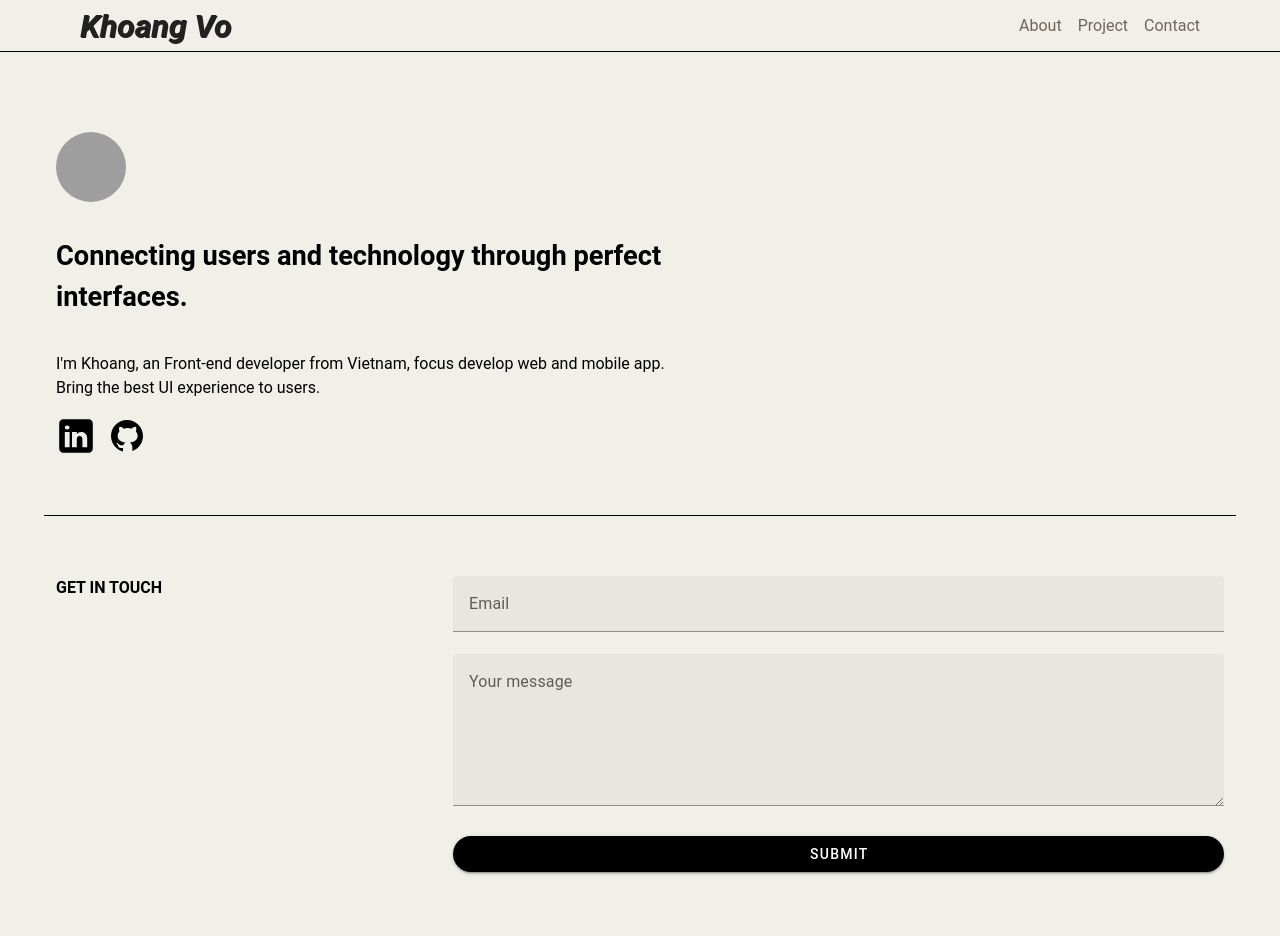
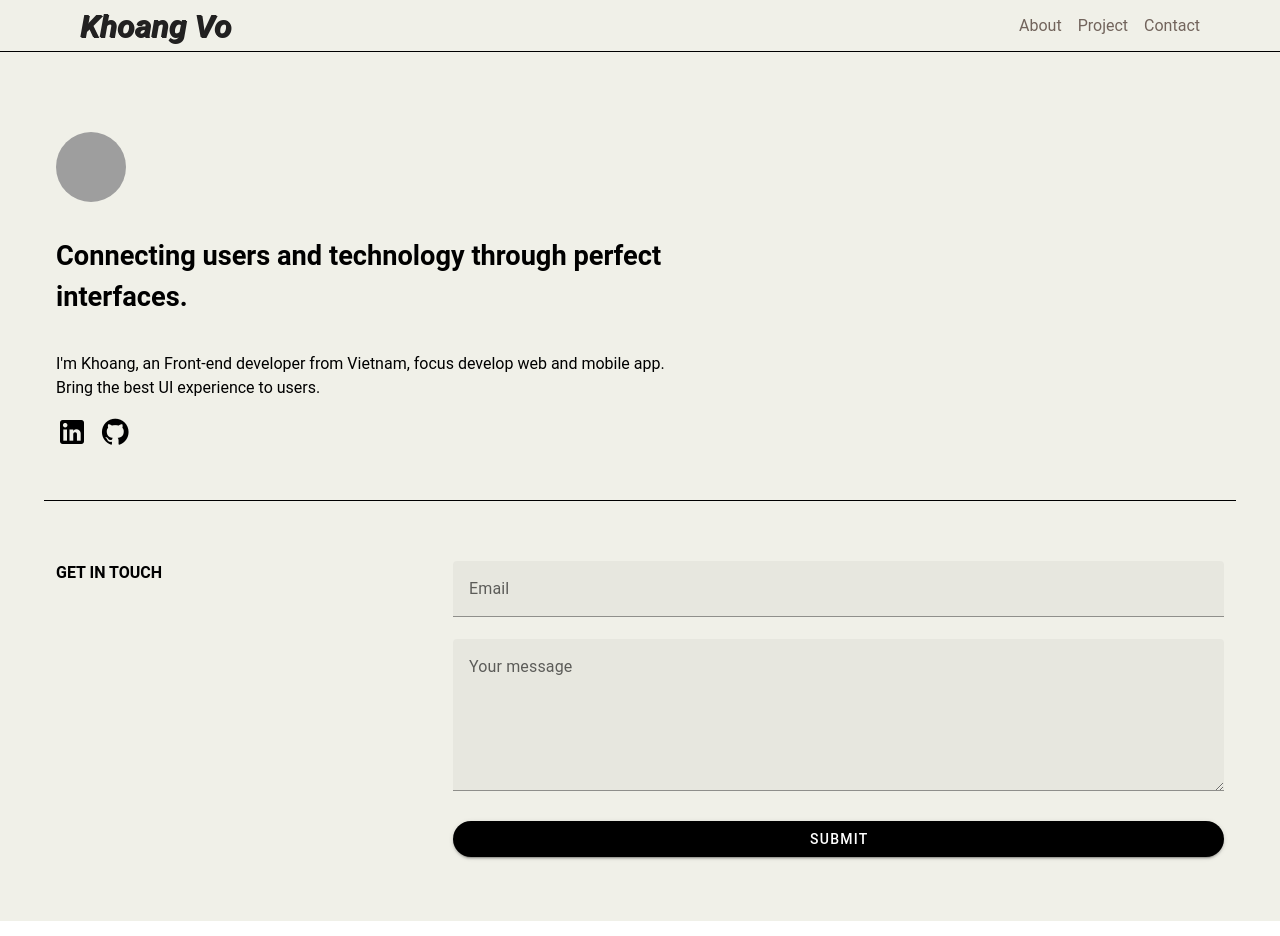
Before and after one commit to khoang-dev/portfolio, a Vue app: page /contact in a window 1280 px wide. Built offline with nearby package versions, Linux system fonts and the light colour scheme; grey boxes are pictures that could not be loaded.

Commit message:
refactor: use icon from vuetify instead import

```diff
--- a/src/main.ts
+++ b/src/main.ts
@@ -1,5 +1,6 @@
 import '@/assets/normalize.css'
 import 'vue3-toastify/dist/index.css'
+import '@mdi/font/css/materialdesignicons.css'
 
 import { createApp } from 'vue'
 // import { createPinia } from 'pinia'
--- a/src/page/Contact.vue
+++ b/src/page/Contact.vue
@@ -8,10 +8,12 @@
       </p>
       <section class="social_network">
         <a href="https://www.linkedin.com/in/khoang-vo-dang-2403621b3/" target="_blank">
-          <img src="/assets/image/linkedin-icon.svg" width="40" height="40" alt="linkedin-icon" />
+          <v-icon size="x-large" color="black"> mdi-linkedin </v-icon>
+          <v-tooltip activator="parent">Connect on Linkedin</v-tooltip>
         </a>
         <a href="https://github.com/khoang-dev" target="_blank">
-          <img src="/assets/image/github-icon.svg" width="40" height="40" alt="github-icon" />
+          <v-icon size="x-large" color="black"> mdi-github </v-icon>
+          <v-tooltip activator="parent">Check out my Github profile</v-tooltip>
         </a>
       </section>
     </header>
```
Also changed, not shown: public/assets/image/github-icon.svg (deleted), public/assets/image/linkedin-icon.svg (deleted).
